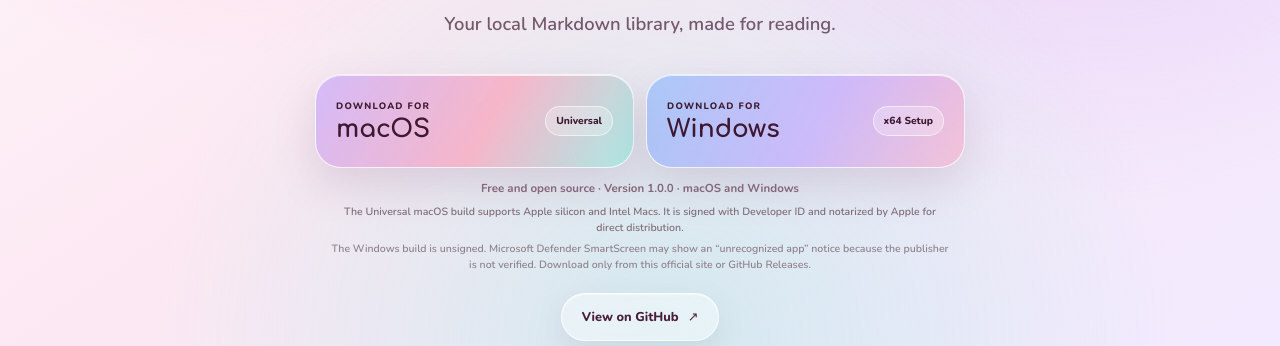
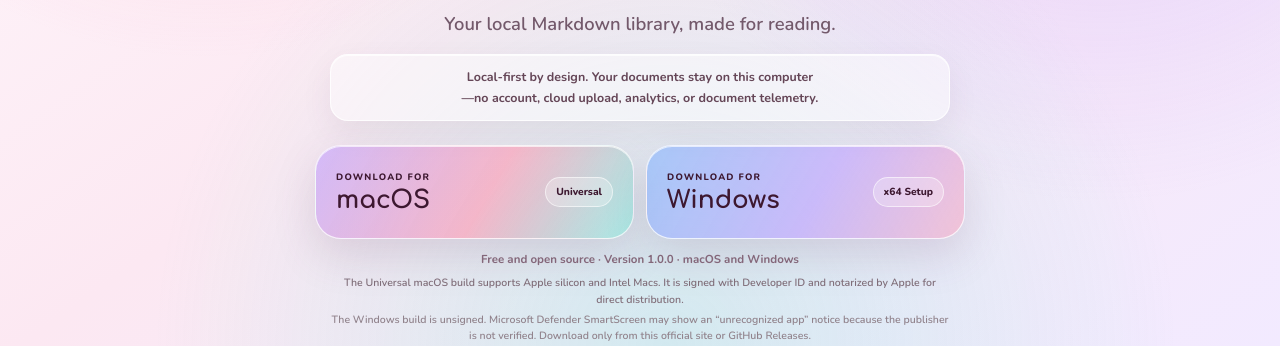
Before and after one commit to kainnne/Kainnne-LumaReader, a browser extension: page site/index.html in a window 1280 px wide. Shown: the part 454-800 px from the top of the page. Drawn offline with nearby package versions, Linux system fonts and the light colour scheme.

Commit message:
Emphasize local-first privacy on release site

```diff
--- a/site/app.js
+++ b/site/app.js
@@ -1,5 +1,6 @@
 const editions = {
   en: {
+    "local-first-callout": "Local-first by design. Your documents stay on this computer—no account, cloud upload, analytics, or document telemetry.",
     "download-note": "Free and open source · Version 1.0.0 · macOS and Windows",
     "macos-action": "DOWNLOAD FOR",
     "macos-status": "Universal",
@@ -26,6 +27,7 @@ const editions = {
     "feature-6-body": "Your library stays on your computer: no account, upload, or automatic translation. LumaReader includes 11 interface languages, light and dark modes, 22 palettes with a neutral reading surface, saved preferences, and a short first-launch guide."
   },
   zh: {
+    "local-first-callout": "本機優先設計。文件留在這台電腦：不需帳號、不上傳雲端，也不蒐集使用分析或文件內容。",
     "download-note": "免費開源 · 版本 1.0.0 · 支援 macOS 與 Windows",
     "macos-action": "下載版本",
     "macos-status": "Universal",
--- a/site/index.html
+++ b/site/index.html
@@ -32,6 +32,9 @@
         <p class="type">MARKDOWN DESKTOP READER</p>
         <h1 id="page-title">LumaReader</h1>
         <p class="tagline">Your local Markdown library, made for reading.</p>
+        <p class="local-first-callout" data-copy="local-first-callout">
+          Local-first by design. Your documents stay on this computer—no account, cloud upload, analytics, or document telemetry.
+        </p>
 
         <div class="download-actions" aria-label="Desktop downloads">
           <a class="download-button shimmer-button" href="https://github.com/kainnne/Kainnne-LumaReader/releases/download/v1.0.0/Kainnne-LumaReader-1.0.0-macOS-universal.dmg" data-download="macOS" aria-describedby="macos-notice">
--- a/site/styles.css
+++ b/site/styles.css
@@ -157,9 +157,24 @@ h1 {
   font-weight: 600;
 }
 
+.local-first-callout {
+  width: min(620px, 100%);
+  margin: 18px 0 0;
+  padding: 12px 17px;
+  border: 1px solid rgba(255, 255, 255, 0.78);
+  border-radius: 18px;
+  background: rgba(255, 255, 255, 0.48);
+  box-shadow: 0 12px 30px rgba(103, 59, 94, 0.08), inset 0 1px rgba(255, 255, 255, 0.7);
+  color: #654657;
+  font-size: 0.78rem;
+  font-weight: 700;
+  line-height: 1.65;
+  text-wrap: balance;
+}
+
 .download-actions {
   width: min(650px, 100%);
-  margin-top: 38px;
+  margin-top: 24px;
   display: grid;
   grid-template-columns: repeat(2, minmax(0, 1fr));
   gap: 12px;
```
